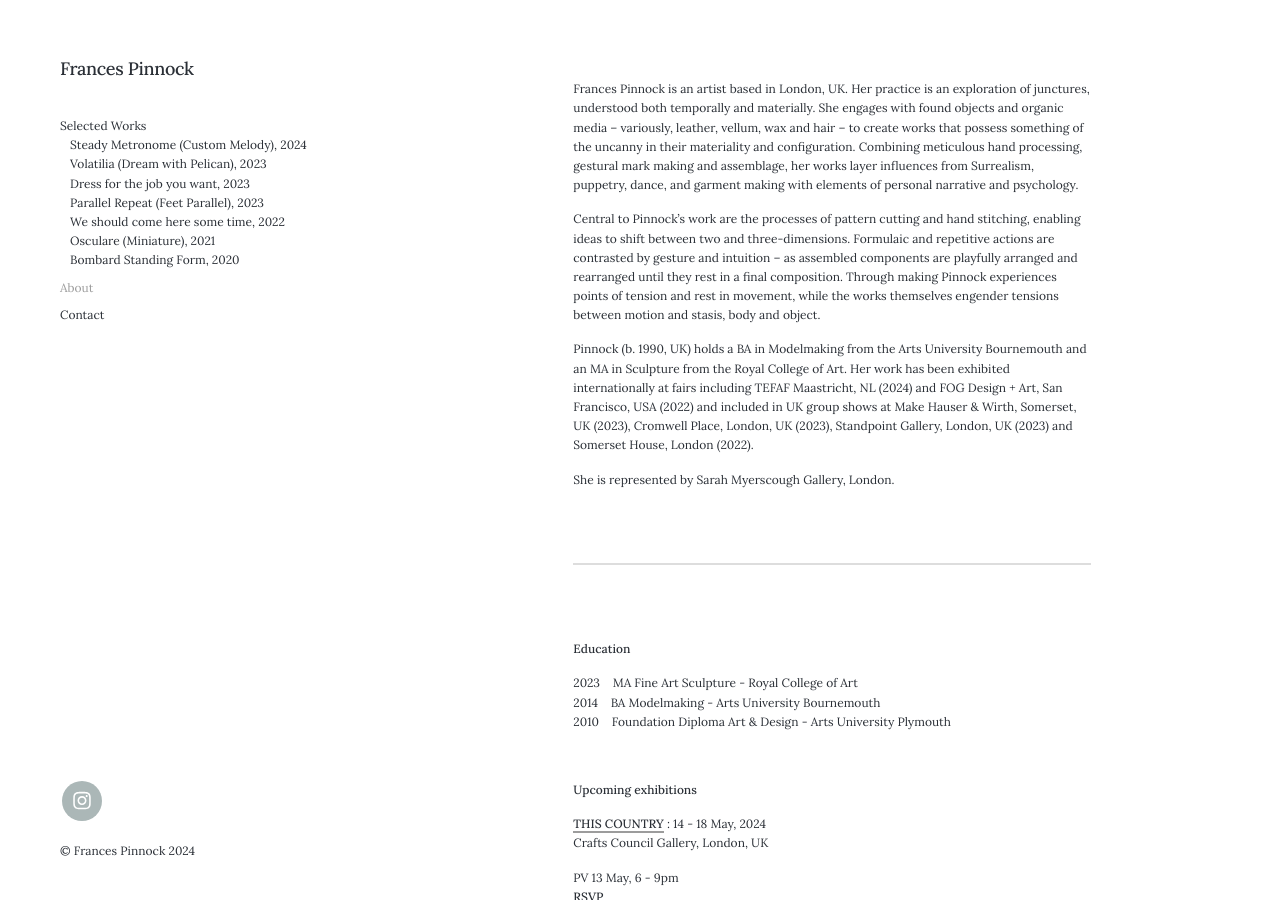
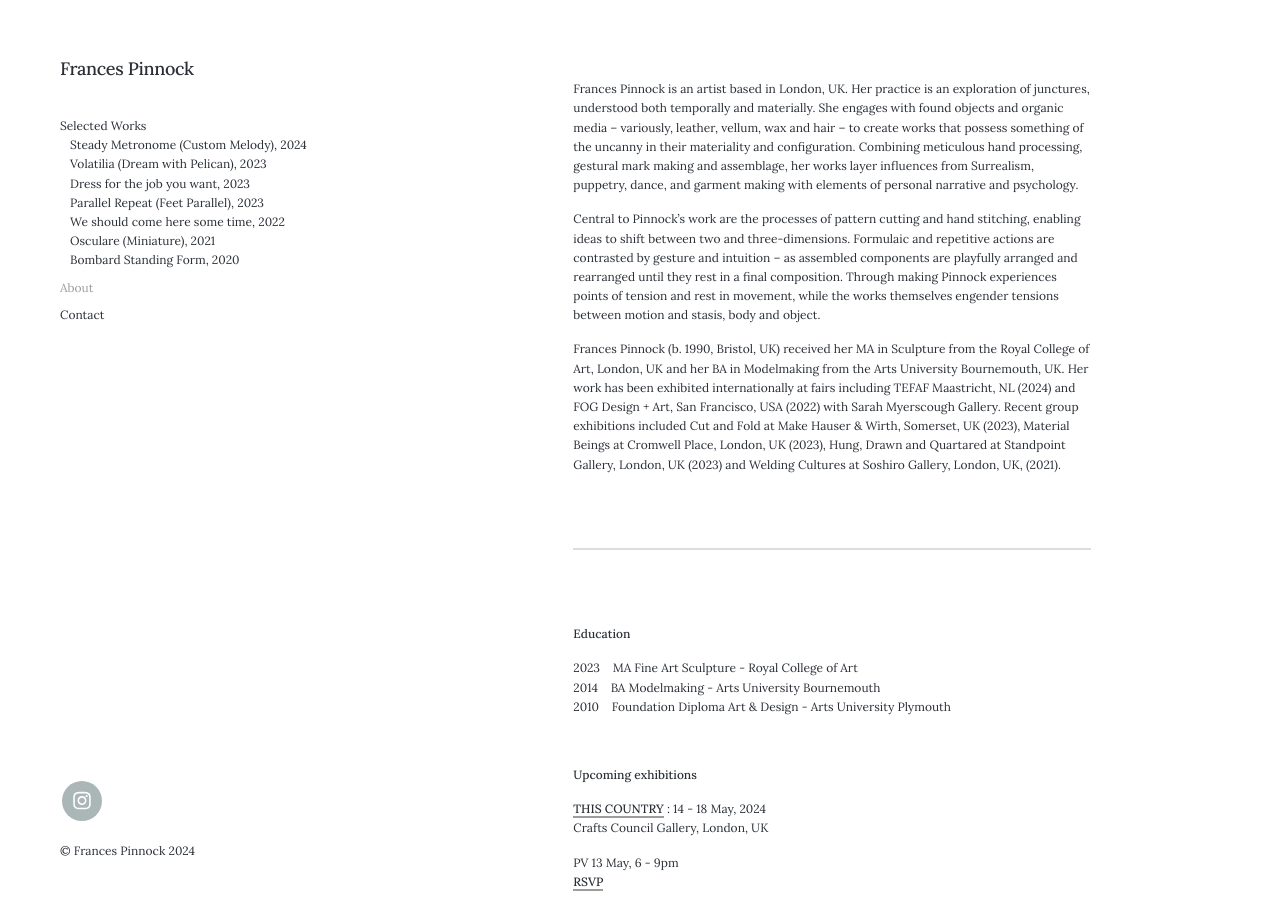
Before and after one commit to francespinnock/francespinnock.github.io, a Jekyll site: the page built from _pages/about.md, in a window 1280 px wide and 900 px high. Built offline with Jekyll 4.4.1, drawn with Linux system fonts in a browser that asks for light colours; nearby versions of some CDN libraries.

Commit message:
Update about.md

```diff
--- a/_pages/about.md
+++ b/_pages/about.md
@@ -10,9 +10,9 @@ Frances Pinnock is an artist based in London, UK. Her practice is an exploration
 
 Central to Pinnock’s work are the processes of pattern cutting and hand stitching, enabling ideas to shift between two and three-dimensions. Formulaic and repetitive actions are contrasted by gesture and intuition – as assembled components are playfully arranged and rearranged until they rest in a final composition. Through making Pinnock experiences points of tension and rest in movement, while the works themselves engender tensions between motion and stasis, body and object.
 
-Pinnock (b. 1990, UK) holds a BA in Modelmaking from the Arts University Bournemouth and an MA in Sculpture from the Royal College of Art. Her work has been exhibited internationally at fairs including TEFAF Maastricht, NL (2024) and FOG Design + Art, San Francisco, USA (2022) and included in UK group shows at Make Hauser & Wirth, Somerset, UK (2023), Cromwell Place, London, UK (2023), Standpoint Gallery, London, UK (2023) and Somerset House, London (2022).
+Frances Pinnock (b. 1990, Bristol, UK) received her MA in Sculpture from the Royal College of Art, London, UK and her BA in Modelmaking from the Arts University Bournemouth, UK. Her work has been exhibited internationally at fairs including TEFAF Maastricht, NL (2024) and FOG Design + Art, San Francisco, USA (2022) with Sarah Myerscough Gallery. Recent group exhibitions included Cut and Fold at Make Hauser & Wirth, Somerset, UK (2023), Material Beings at Cromwell Place, London, UK (2023), Hung, Drawn and Quartared at Standpoint Gallery, London, UK (2023) and Welding Cultures at Soshiro Gallery, London, UK, (2021).
 
-She is represented by Sarah Myerscough Gallery, London.
+
 
 
 
```
